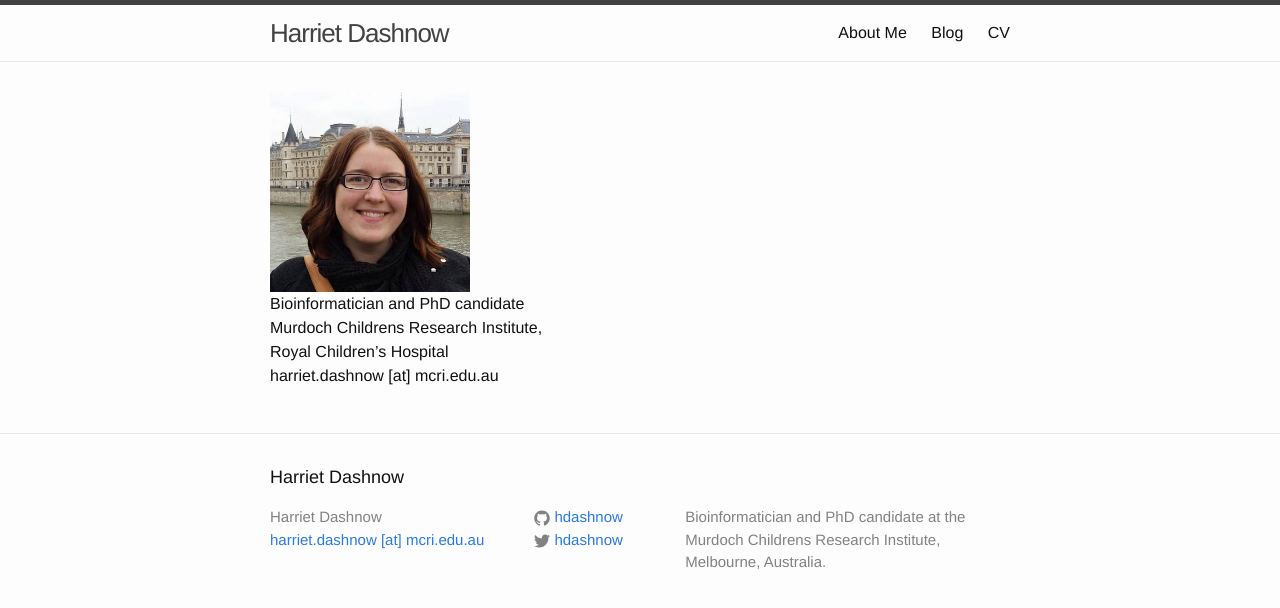
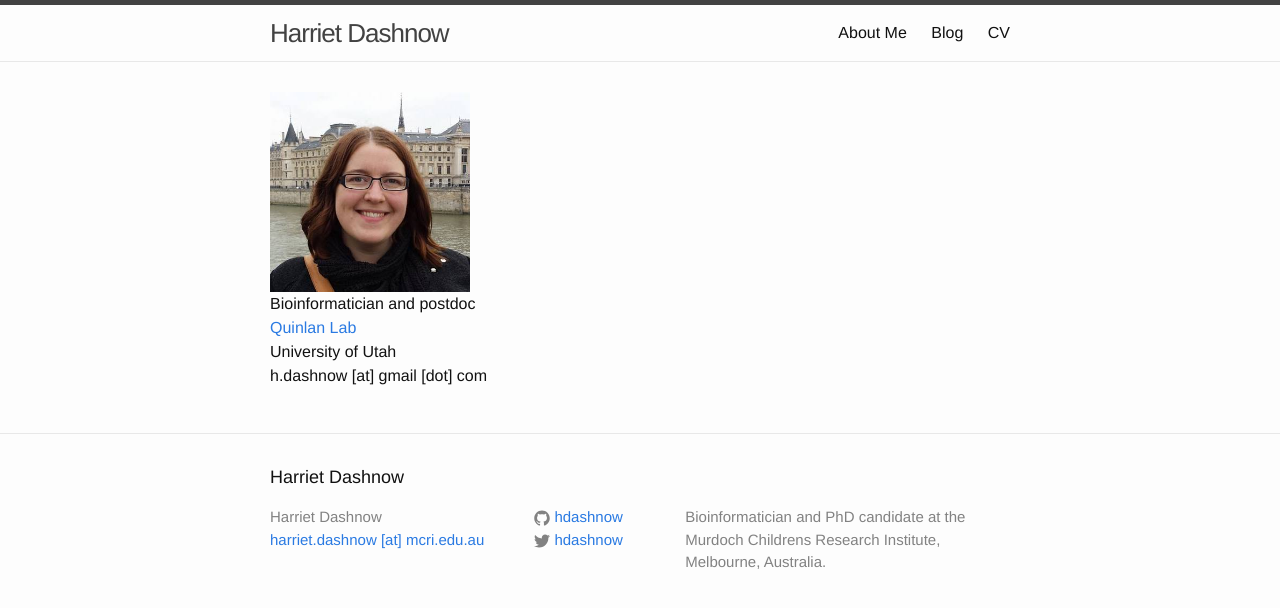
Before and after one commit to hdashnow/hdashnow.github.io, a Jekyll site: the page built from index.html, in a window 1280 px wide. Shown: the top 608 px of the page. Built offline with Jekyll 4.4.1, drawn with Linux system fonts in a browser that asks for light colours.

Commit message:
update job description on landing page

```diff
--- a/index.html
+++ b/index.html
@@ -11,8 +11,8 @@ layout: default
 </html>
 
 <p>
-Bioinformatician and PhD candidate<br>
-Murdoch Childrens Research Institute,<br>
-Royal Children’s Hospital<br>
-harriet.dashnow [at] mcri.edu.au
+  Bioinformatician and postdoc<br>
+  <a href="http://quinlanlab.org/">Quinlan Lab</a><br>
+  University of Utah<br>
+  h.dashnow [at] gmail [dot] com
 </p>
```
